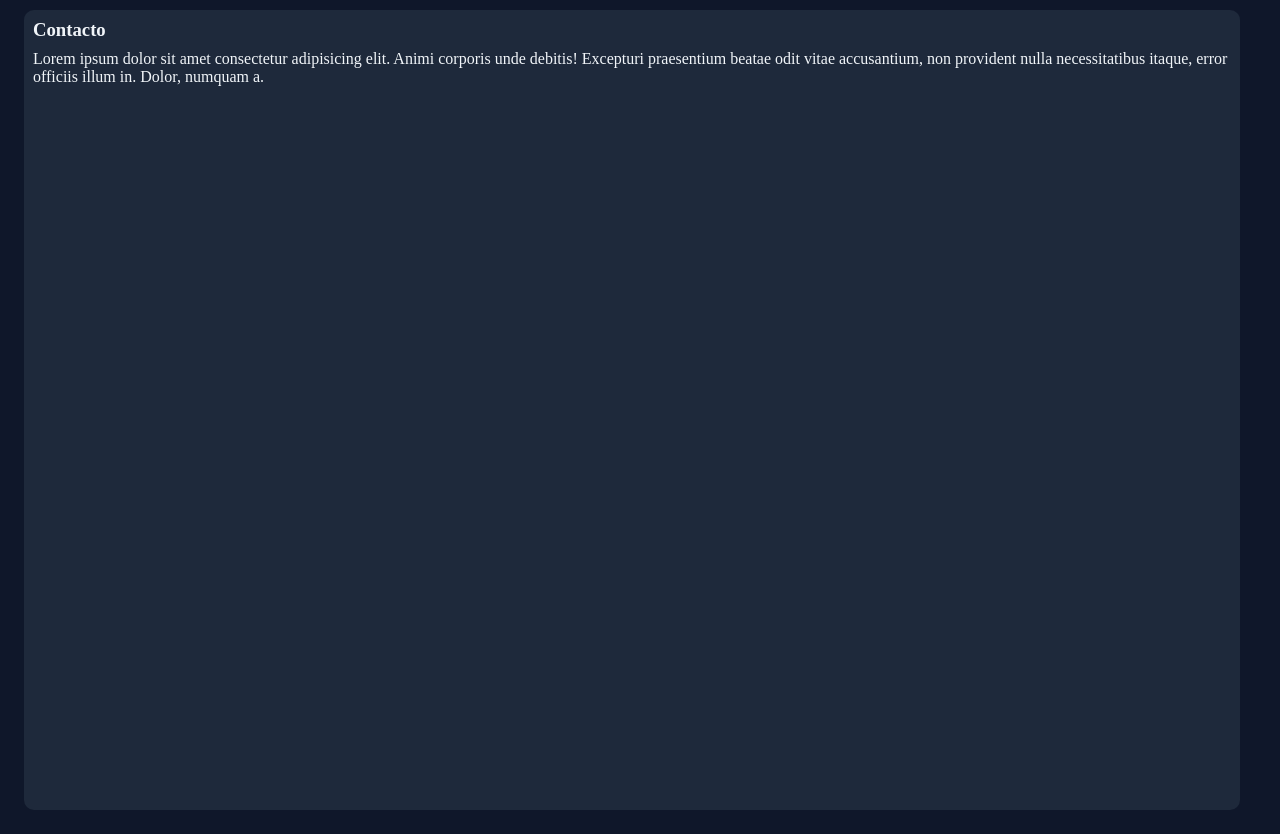
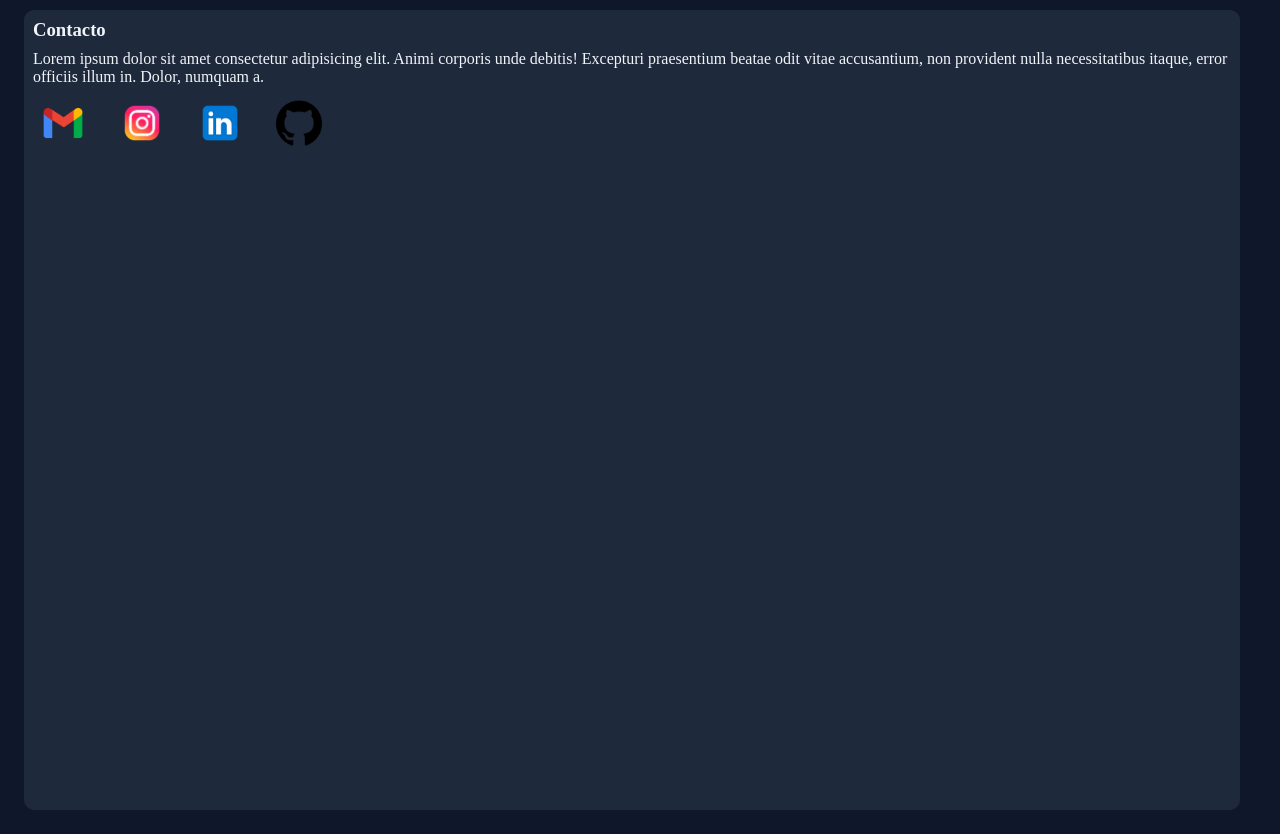
Before and after one commit to Ignagallo/Portafolio-TUP-PROG-3, a plain HTML site: page index.html in a window 1280 px wide. Shown: the part 4812-5646 px from the top of the page. Drawn offline with Linux system fonts and the light colour scheme.

Commit message:
agregando links contacto

```diff
--- a/index.html
+++ b/index.html
@@ -194,8 +194,18 @@
 
         <h3>Contacto</h3>
         <p>Lorem ipsum dolor sit amet consectetur adipisicing elit. Animi corporis unde debitis! Excepturi praesentium beatae odit vitae accusantium, non provident nulla necessitatibus itaque, error officiis illum in. Dolor, numquam a.</p>
-
-
+        <a href="https://www.gmail.com/" target="_blank">
+            <img src="/recursos/gmail.png" alt="Gmail" class="Gmail">
+        </a>
+        <a href="https://www.instagram.com/" target="_blank">
+            <img src="/recursos/instagram.png" alt="Instagram" class="Instagram">
+        </a>
+        <a href="https://www.linkedin.com/" target="_blank">
+            <img src="/recursos/linkedin.png" alt="Linkedin" class="Linkedin">
+        </a>
+        <a href="https://www.github.com/" target="_blank">
+            <img src="/recursos/github.png" alt="github" class="github">
+        </a>
     </div>
 </body>
 </html>
--- a/styles.css
+++ b/styles.css
@@ -261,3 +261,10 @@ table, th, td {
     height: auto;
     border-radius: 15px;
 }
+.Gmail, .Instagram, .Linkedin, .github {
+    width: 50px;
+    height: auto;
+    position: relative;
+    top: 0px;
+    right: 0px;
+}
```
Also changed, not shown: recursos/github.png (added), recursos/gmail.png (added), recursos/instagram.png (added), recursos/linkedin.png (added).
